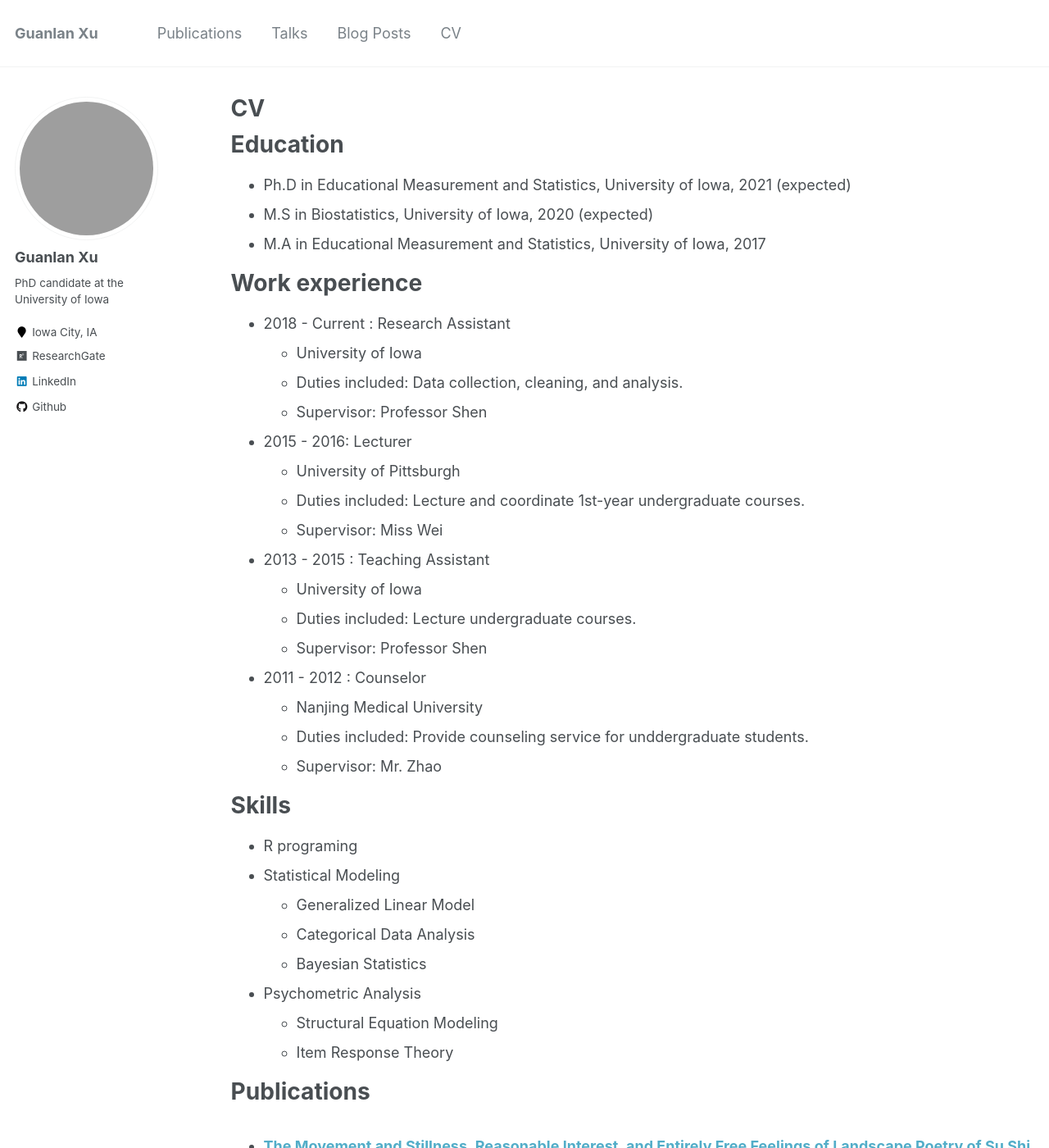
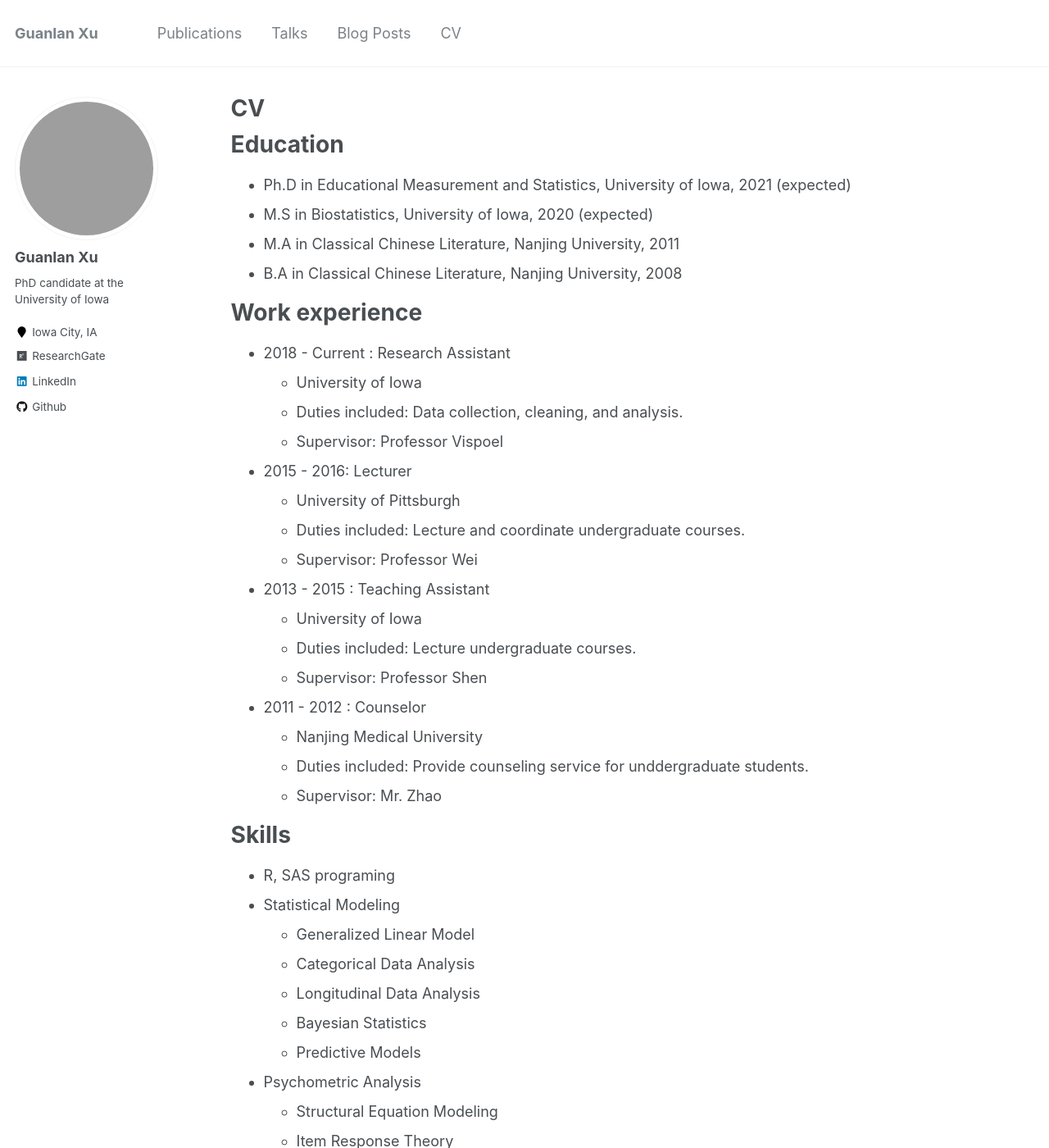
Before and after one commit to guanlanxu/guanlanxu.github.io, a Jekyll site: the page built from _pages/cv.md, in a window 1280 px wide and 1400 px high. Shown: the whole window at 82% size. Built offline with Jekyll 4.4.1, drawn with Linux system fonts in a browser that asks for light colours; some of the changed text lies outside the part shown; grey boxes are pictures that could not be loaded.

Commit message:
Update cv.md

```diff
--- a/_pages/cv.md
+++ b/_pages/cv.md
@@ -13,9 +13,8 @@ Education
 ======
 * Ph.D in Educational Measurement and Statistics, University of Iowa, 2021 (expected)
 * M.S  in Biostatistics, University of Iowa, 2020 (expected)
-* M.A  in Educational Measurement and Statistics, University of Iowa, 2017
-
-
+* M.A  in Classical Chinese Literature, Nanjing University, 2011
+* B.A  in Classical Chinese Literature, Nanjing University, 2008
 
 
 Work experience
@@ -23,12 +22,12 @@ Work experience
 * 2018 - Current : Research Assistant
   * University of Iowa
   * Duties included: Data collection, cleaning, and analysis.
-  * Supervisor: Professor Shen
+  * Supervisor: Professor Vispoel
 
 * 2015 - 2016: Lecturer
   * University of Pittsburgh
-  * Duties included: Lecture and coordinate 1st-year undergraduate courses.
-  * Supervisor: Miss Wei
+  * Duties included: Lecture and coordinate undergraduate courses.
+  * Supervisor: Professor Wei
 
 * 2013 - 2015 : Teaching Assistant
   * University of Iowa
@@ -46,14 +45,17 @@ Work experience
 
 Skills
 ======
-* R programing
+* R, SAS programing
 * Statistical Modeling
   * Generalized Linear Model
   * Categorical Data Analysis
+  * Longitudinal Data Analysis
   * Bayesian Statistics
+  * Predictive Models
 * Psychometric Analysis
   * Structural Equation Modeling
   * Item Response Theory
+  * Generalizability Theory
 
 
 Publications
```
